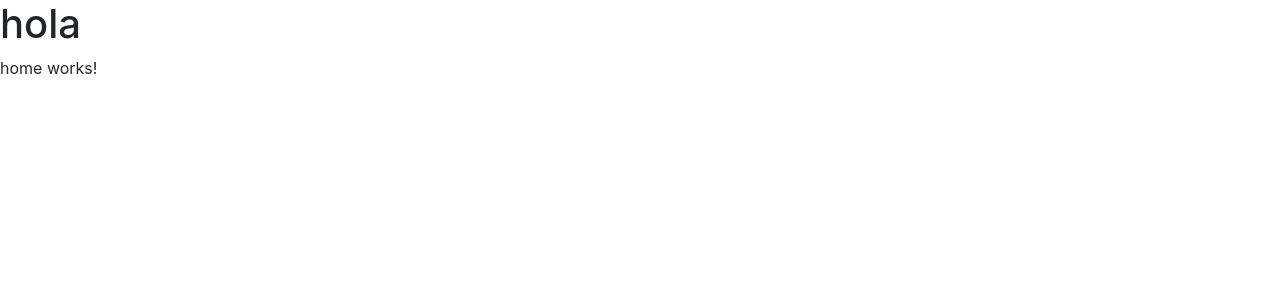
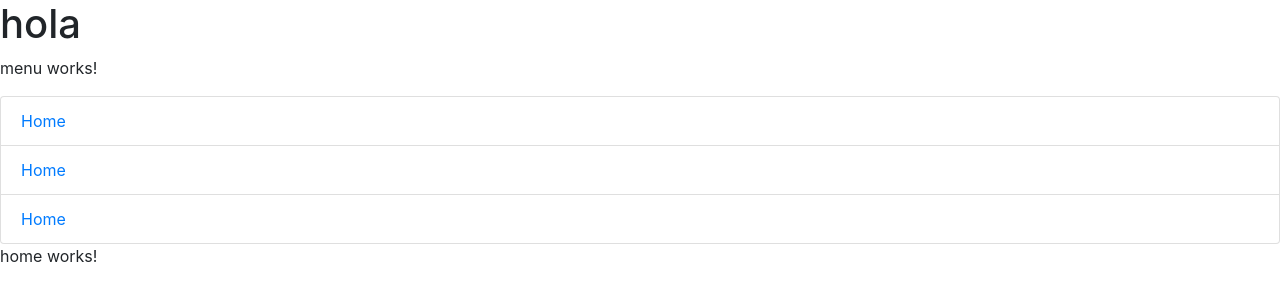
Before and after one commit to Javicorporation/AppAngular-1, an Angular app in the folder AppAngular1/: page /home in a window 1280 px wide. Shown: the top 300 px of the page. Built offline with nearby package versions, Linux system fonts and the light colour scheme.

Commit message:
inificacion en el menu

```diff
--- a/AppAngular1/src/app/app.component.html
+++ b/AppAngular1/src/app/app.component.html
@@ -2,5 +2,5 @@
 <!--<app-about></app-about>
 <app-home></app-home>
 <app-contact></app-contact>-->
-
+<app-menu></app-menu>
 <router-outlet></router-outlet>
--- a/AppAngular1/src/app/components/menu/menu.component.html
+++ b/AppAngular1/src/app/components/menu/menu.component.html
@@ -1,4 +1,9 @@
 <p>menu works!</p>
 <ul class="list-group">
-    <a href="" class="list-group-item">ira a la pagina</a>
+    <!--<a href="/home" class="list-group-item">Home</a>
+    <a href="/about" class="list-group-item">About</a>
+    <a href="" class="list-group-item">ira a la pagina</a>-->
+    <a routerLink="/home" class="list-group-item" *ngFor="let ruta of rutas"> Home </a>
+
+
 </ul>
--- a/AppAngular1/src/app/components/menu/menu.component.ts
+++ b/AppAngular1/src/app/components/menu/menu.component.ts
@@ -1,10 +1,29 @@
-import { Component } from '@angular/core';
+import { Component, OnInit } from '@angular/core';
 
 @Component({
   selector: 'app-menu',
   templateUrl: './menu.component.html',
   styleUrl: './menu.component.css'
 })
-export class MenuComponent {
+export class MenuComponent implements OnInit {
+  rutas = [
+    {
+    name: 'Home',
+    path: '/home'
+    },
+    {
+    name: 'About',
+    path: '/about'
+    },
+    {
+    name: 'Contact',
+    path: '/contact'
+    },
+  ];
+  constructor() { }
+
+  ngOnInit(): void {
+  }
+
 
 }
```
